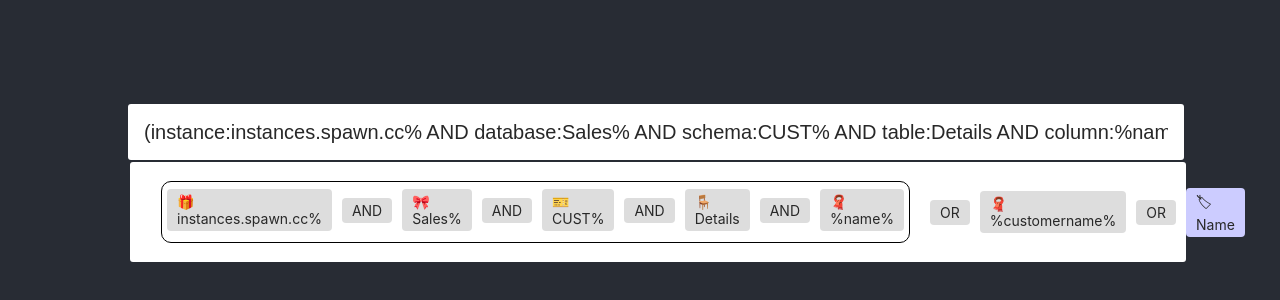
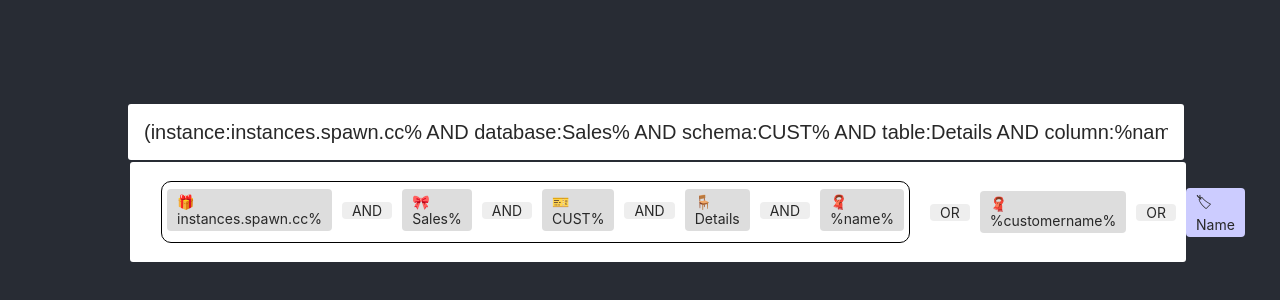
Before and after one commit to jameswrightrg/spike-graphical-query-bar, a React (Create React App) app in the folder app/: page / in a window 1280 px wide. Shown: the part 268-568 px from the top of the page. Built offline with nearby package versions, Linux system fonts and the light colour scheme.

Commit message:
Change styling of AND/OR

```diff
--- a/app/src/QueryBar.css
+++ b/app/src/QueryBar.css
@@ -48,10 +48,11 @@
 }
 
 .andor-selector {
-  background-color: #dddddd;
+  background-color: #eeeeee;
   border-radius: 4px;
-  padding: 4px 10px;
+  padding: 0px 10px;
   font-size: 14px;
+  font-variant: small-caps;
 }
 
 .pill {
```
